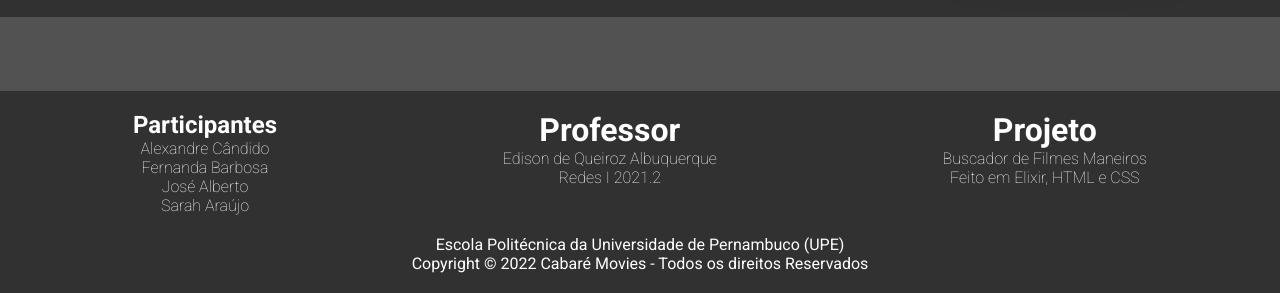
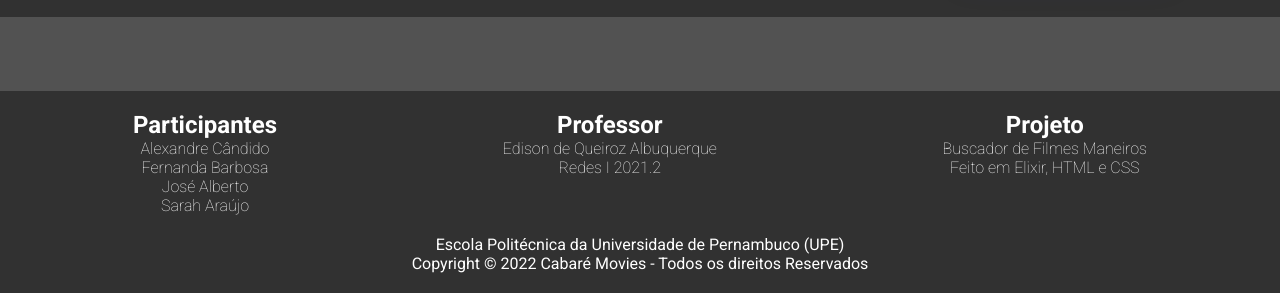
Before and after one commit to Quote023/elixir_http_server, a plain HTML site: page priv/static/index.html in a window 1280 px wide. Shown: the part 719-1012 px from the top of the page. Drawn offline with Linux system fonts and the light colour scheme.

Commit message:
Ajeitando besteira no HTML do Footer

```diff
--- a/priv/static/index.html
+++ b/priv/static/index.html
@@ -73,13 +73,13 @@
         <p>José Alberto</p>
         <p>Sarah Araújo</p>
       </div>
-      <div class="academic">
-        <h1>Professor</h1>
+      <div class="professor">
+        <h2>Professor</h2>
         <p>Edison de Queiroz Albuquerque</p>
         <p>Redes I 2021.2</p>
       </div>
       <div class="project">
-        <h1>Projeto</h1>
+        <h2>Projeto</h2>
         <p>Buscador de Filmes Maneiros</p>
         <p>Feito em Elixir, HTML e CSS</p>
       </div>
```
